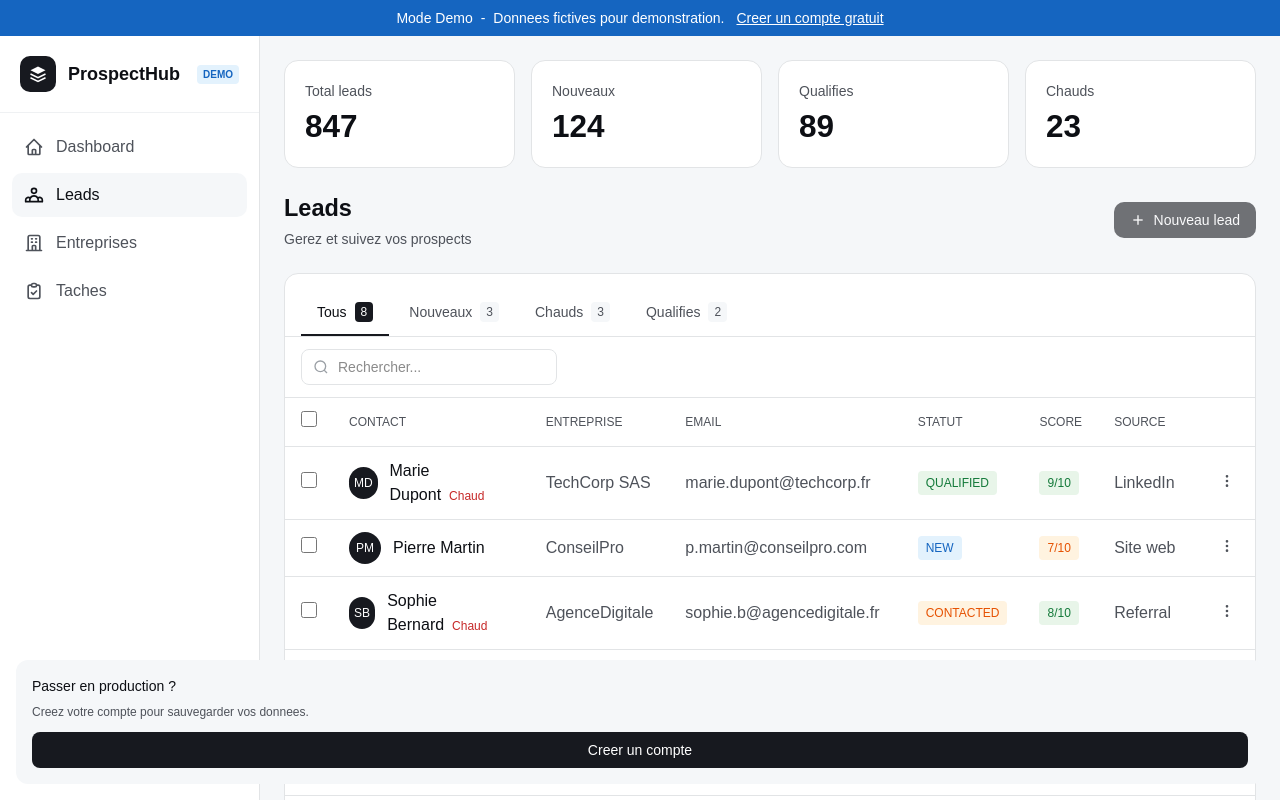
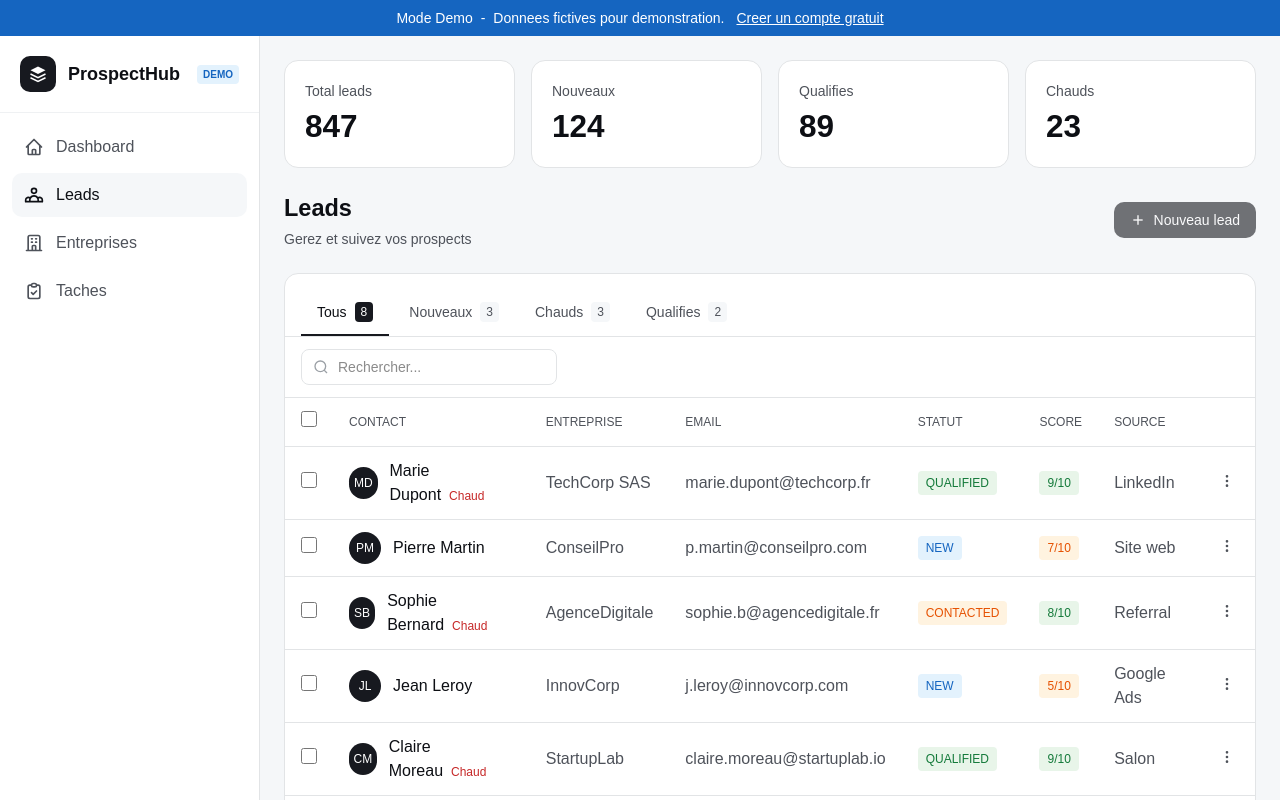
Before and after one commit to anrakotondrazah/prospecthub, a Next.js app: page /demo in a window 1280 px wide. Shown: the top 800 px of the page. Built offline with nearby package versions, Linux system fonts and the light colour scheme.

Commit message:
fix(demo): add relative positioning to sidebar for CTA block

```diff
--- a/src/app/demo/page.tsx
+++ b/src/app/demo/page.tsx
@@ -67,7 +67,7 @@ export default function DemoPage() {
 
       <div className="flex">
         {/* Sidebar */}
-        <aside className="w-[260px] bg-white border-r border-[#E2E4E6] min-h-[calc(100vh-36px)] hidden lg:block">
+        <aside className="w-[260px] bg-white border-r border-[#E2E4E6] min-h-[calc(100vh-36px)] hidden lg:block relative">
           <div className="p-5 border-b border-[#EFF1F3]">
             <Link href="/" className="flex items-center gap-3">
               <div className="w-9 h-9 bg-[#17191F] rounded-[10px] flex items-center justify-center">
```
